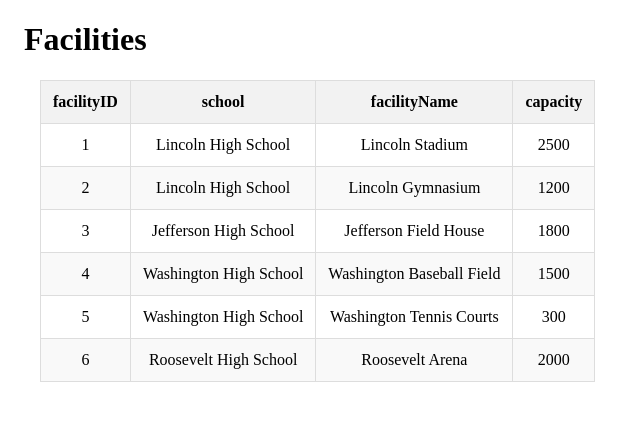
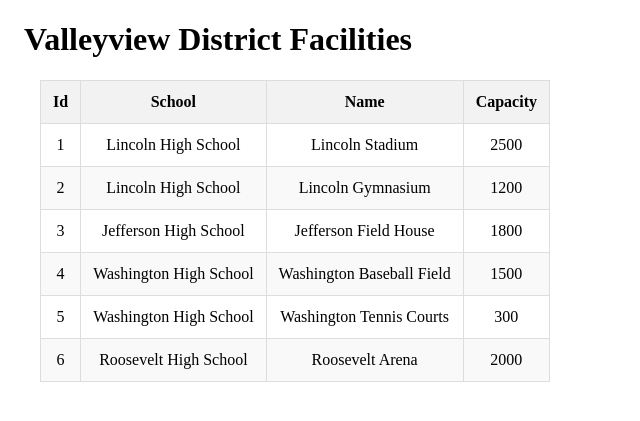
Before and after one commit to jhchen15/cs340_project, a Flask app: page /facilities in a window 1280 px wide. Shown: the part 58-479 px from the top of the page, without its empty margins (0-640 px from the left). Run offline with Flask 3, Linux system fonts and the light colour scheme; data comes from the database, SQL or seed files in the repository; data that the repository does not hold is empty; some libraries are stand-ins or nearby versions.

Commit message:
Improved changes based on feedback received

```diff
--- a/app.py
+++ b/app.py
@@ -55,9 +55,9 @@ def facilities():
         # Create and execute our queries
         # In query1, we use a JOIN clause to display the names of the homeworlds,
         #       instead of just ID values
-        query1 = "SELECT Facilities.facilityID, Schools.name as 'school', \
-            Facilities.facilityName, Facilities.capacity FROM Facilities \
-            LEFT JOIN Schools ON Facilities.schoolID = Schools.schoolID;"
+        query1 = "SELECT f.facilityID as 'Id', s.name as 'School', \
+            f.facilityName as 'Name', f.capacity as 'Capacity' FROM Facilities f \
+            LEFT JOIN Schools s ON f.schoolID = s.schoolID;"
         query2 = "SELECT * FROM Schools;"
         facilities = db.query(dbConnection, query1).fetchall()
         schools = db.query(dbConnection, query2).fetchall()
@@ -86,10 +86,11 @@ def athletes():
         # Create and execute our queries
         # In query1, we use a JOIN clause to display the names of the homeworlds,
         #       instead of just ID values
-        query1 = "SELECT Athletes.athleteID, Schools.name as 'school', \
-            Athletes.firstName, Athletes.lastName, Athletes.gradeLevel, \
-            Athletes.isEligible, Athletes.isActive, Athletes.emergencyContact FROM Athletes \
-            LEFT JOIN Schools ON Athletes.schoolID = Schools.schoolID;"
+        query1 = "SELECT a.athleteID as 'Id', s.name as 'School', \
+            a.firstName as 'First Name', a.lastName as 'Last Name', a.gradeLevel as 'Grade Level', \
+            IF(a.isEligible, '✓', '✗') AS 'Eligible', IF(a.isActive, '✓', '✗') as 'Active', \
+            a.emergencyContact as 'Emergency Contact' FROM Athletes a \
+            LEFT JOIN Schools s ON a.schoolID = s.schoolID;"
         query2 = "SELECT * FROM Schools;"
         athletes = db.query(dbConnection, query1).fetchall()
         schools = db.query(dbConnection, query2).fetchall()
@@ -118,10 +119,10 @@ def teams():
         # Create and execute our queries
         # In query1, we use a JOIN clause to display the names of the homeworlds,
         #       instead of just ID values
-        query1 = "SELECT Teams.teamID, Schools.name as 'school', \
-            Teams.teamName, Teams.sportType, Teams.varsityJv, \
-            Teams.seasonName, Teams.academicYear FROM Teams \
-            LEFT JOIN Schools ON Teams.schoolID = Schools.schoolID;"
+        query1 = "SELECT t.teamID as 'Id', s.name as 'School', \
+            t.teamName as 'Team Name', t.sportType as 'Sport Type', t.varsityJv as 'Varsity / JV', \
+            t.seasonName as 'Season Name', t.academicYear as 'Academic Year' FROM Teams t \
+            LEFT JOIN Schools s ON t.schoolID = s.schoolID;"
         query2 = "SELECT * FROM Schools;"
         teams = db.query(dbConnection, query1).fetchall()
         schools = db.query(dbConnection, query2).fetchall()
--- a/templates/facilities.j2
+++ b/templates/facilities.j2
@@ -1,7 +1,7 @@
 {% extends "main.j2" %}
 {% block content %}
 
-<h1>Facilities</h1>
+<h1>Valleyview District Facilities</h1>
 
 {# READ table #}
 <table>
@@ -18,10 +18,9 @@
         {# For each row, print the facilityID, school, facilityName, and capacity #}
         {% for facility in facilities %}
         <tr>
-            <td>{{ facility.facilityID }}</td>
-            <td>{{ facility.school | default('', true) }}</td>
-            <td>{{ facility.facilityName | default('', true) }}</td>
-            <td>{{ facility.capacity | default('', true) }}</td>
+            {% for value in facility.values() %}
+                <td>{{ value | title }}</td>
+            {% endfor %}
         </tr>
         {% endfor %}
     </tbody>
```
Also changed, not shown: templates/athletes.j2 (+3 -8 lines), templates/teams.j2 (+3 -7 lines), 1 other file.
